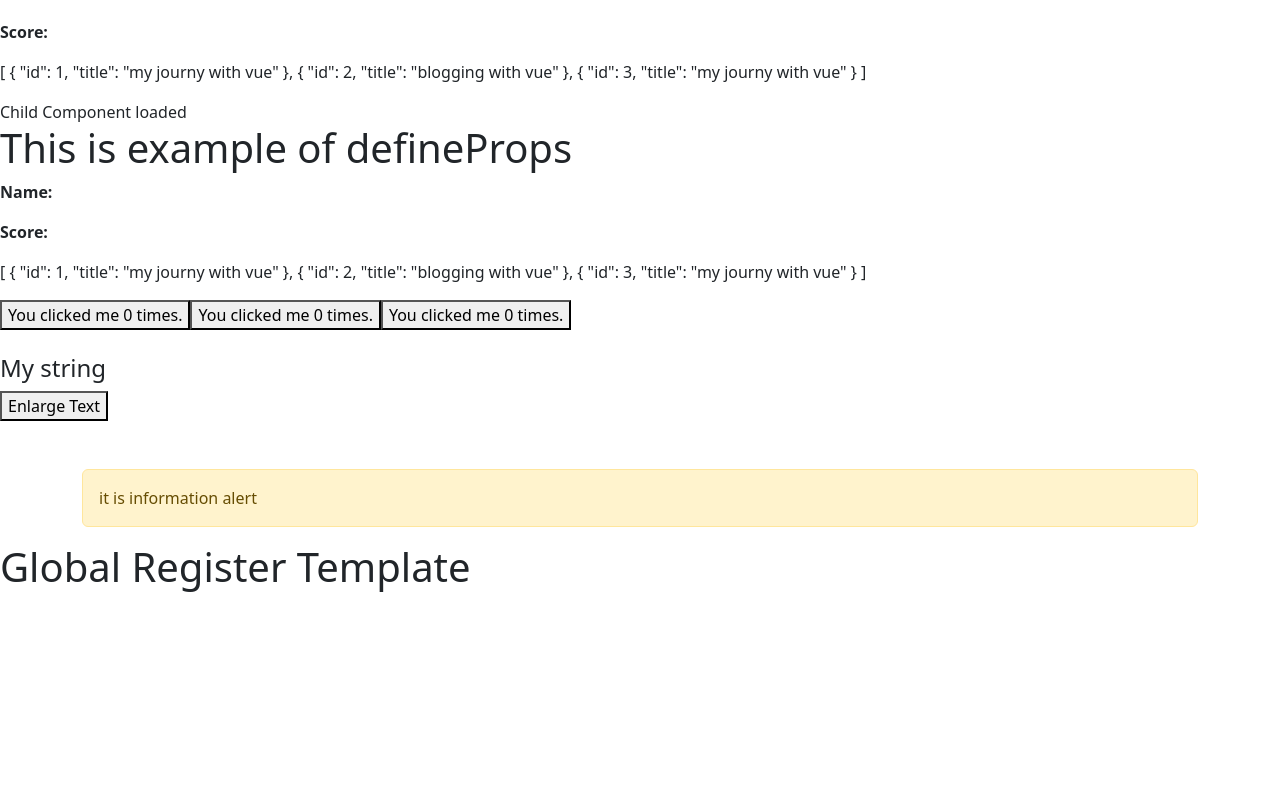
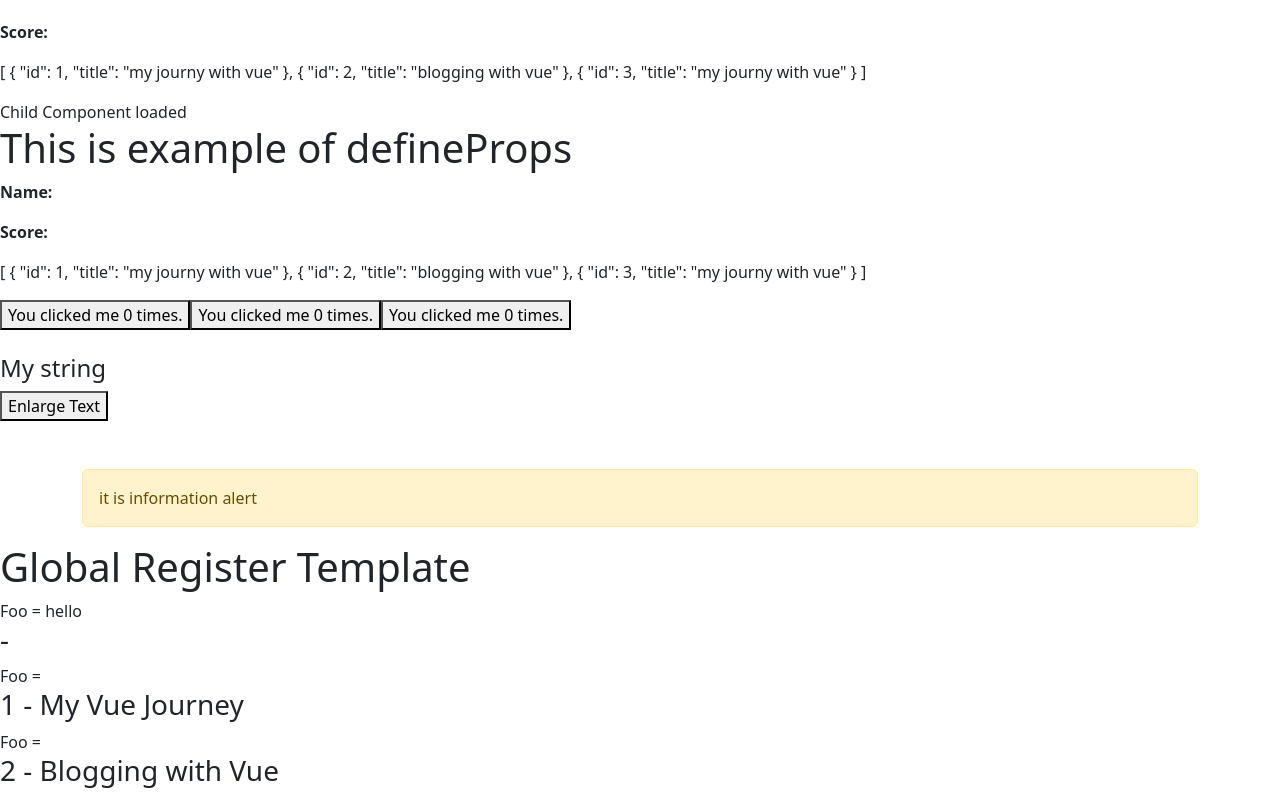
Before and after one commit to om-jasoliya91/vuedemo, a Vue app: page /ref in a window 1280 px wide. Shown: the part 848-1644 px from the top of the page. Before the commit the page ends 1447 px from the top, so only its background shows below. Built offline with nearby package versions, Linux system fonts and the light colour scheme.

Commit message:
props with noraml,function,objet how workss

```diff
--- /dev/null
+++ b/src/components/practise/PropsExample.vue
@@ -0,0 +1,25 @@
+<script setup>
+import { watch } from 'vue'
+
+const { foo, id, title } = defineProps({
+  foo: String,
+  id: Number,
+  title: String,
+})
+
+// destructure for easier usage
+watch(
+  () => foo,
+  (newValue, oldValue) => {
+    console.log('old foo:', oldValue)
+    console.log('new foo:', newValue)
+  },
+)
+</script>
+
+<template>
+  <div>Foo = {{ foo }}</div>
+  <h3>{{ id }} - {{ title }}</h3>
+</template>
+
+<style scoped></style>
--- a/src/components/viewfile/refView.vue
+++ b/src/components/viewfile/refView.vue
@@ -4,7 +4,7 @@ import ChildCard from '../practise/ChildCard.vue'
 import ClickButton from './ClickButton.vue'
 import BlogPost from '../practise/BlogPost.vue'
 import AlertBox from '../practise/AlertBox.vue'
-
+import PropsExample from '../practise/PropsExample.vue'
 import { ref, onMounted } from 'vue'
 
 const child = ref(null)
@@ -23,6 +23,8 @@ const postFontSize = ref(1)
 function enlargedText() {
   postFontSize.value += 0.1
 }
+
+const fooValue = ref('hello')
 </script>
 
 <template>
@@ -48,6 +50,10 @@ function enlargedText() {
   </div>
 
   <GlobalComponent />
+
+  <PropsExample v-bind:foo="fooValue"></PropsExample>
+
+  <PropsExample v-for="post in posts" :key="post.id" v-bind="post" />
 </template>
 
 <style scoped></style>
```
